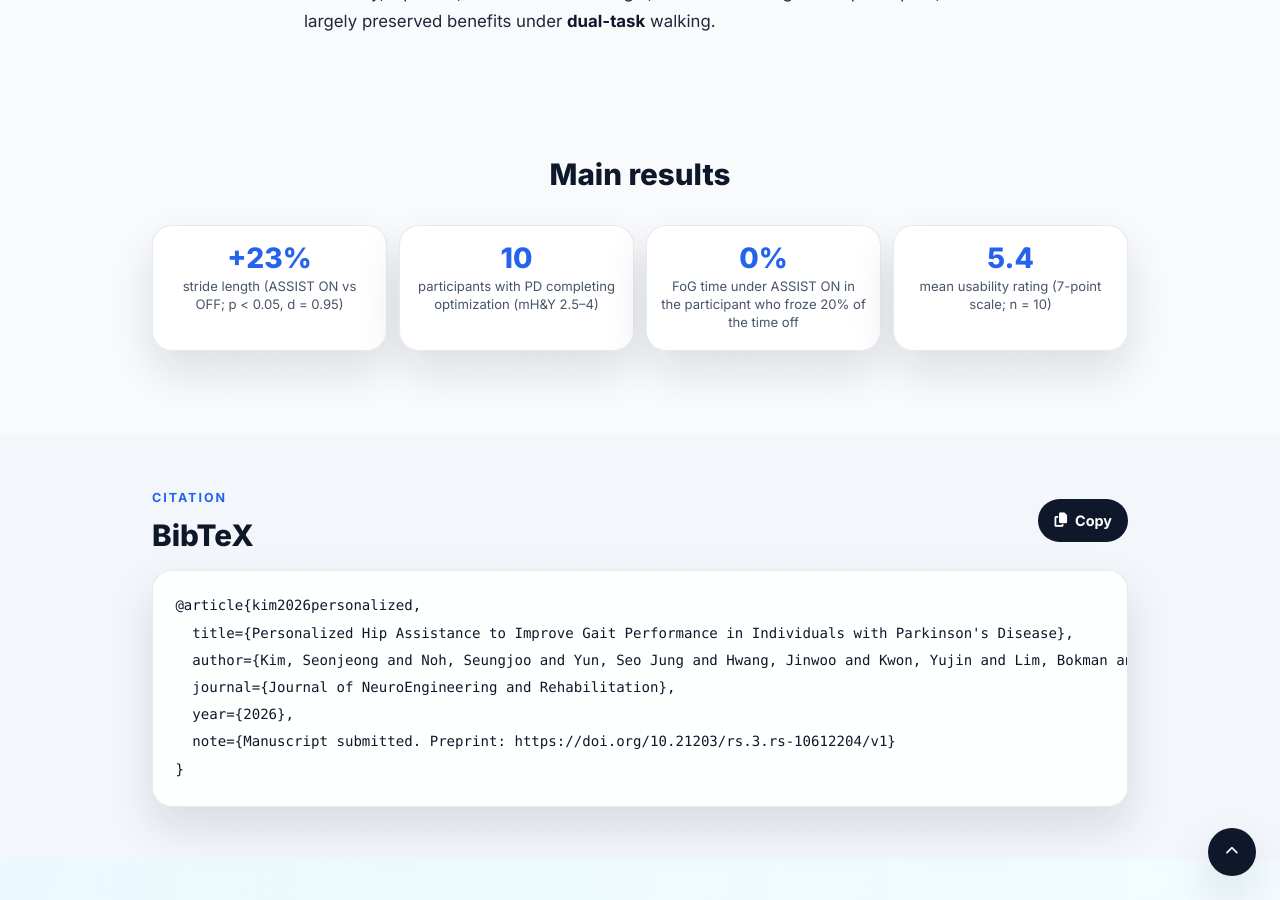
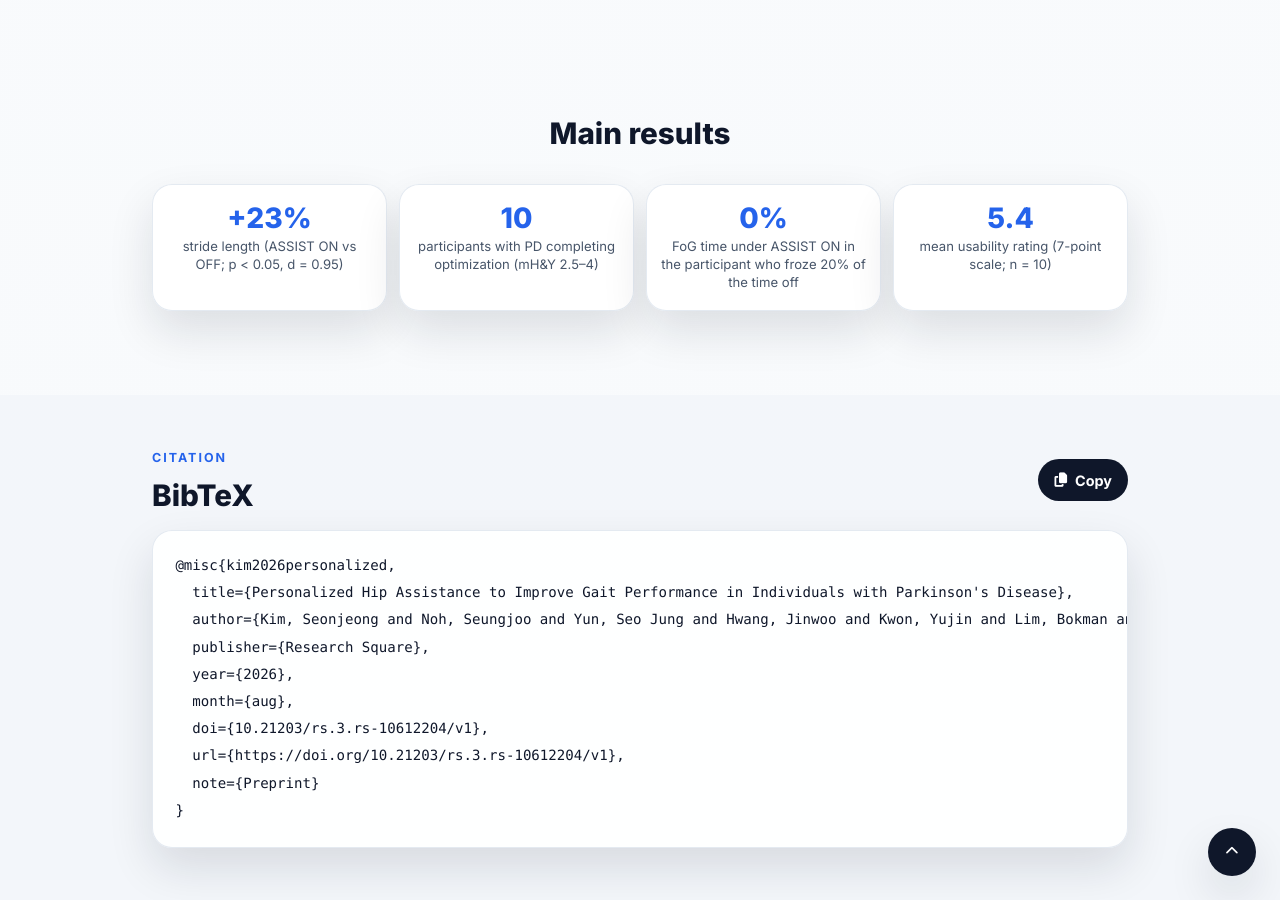
Before and after one commit to luorix1/luorix1.github.io, a Jekyll site: the page built from _publications/2026-personalized-hip-assistance.md, in a window 1280 px wide and 900 px high, scrolled down 7502 px. Built offline with Jekyll 4.4.1, drawn with Linux system fonts in a browser that asks for light colours; some of the changed text lies outside the part shown.

Commit message:
Add bibtex

```diff
--- a/_publications/2026-personalized-hip-assistance.md
+++ b/_publications/2026-personalized-hip-assistance.md
@@ -5,7 +5,6 @@ collection: publications
 category: manuscripts
 permalink: /publications/personalized-hip-assistance/
 date: 2026-08-21
-eyebrow: "Journal of NeuroEngineering and Rehabilitation · Manuscript submitted · Preprint"
 description: "Human-in-the-loop optimization of bilateral hip assistance on the WIM wearable robot increases stride length and improves whole-body gait metrics in individuals with Parkinson’s disease, including under dual-task walking."
 keywords:
   - Parkinson’s disease
@@ -83,15 +82,17 @@ stats:
     label: "mean usability rating (7-point scale; n = 10)"
 
 bibtex: |
-  @article{kim2026personalized,
+  @misc{kim2026personalized,
     title={Personalized Hip Assistance to Improve Gait Performance in Individuals with Parkinson's Disease},
     author={Kim, Seonjeong and Noh, Seungjoo and Yun, Seo Jung and Hwang, Jinwoo and Kwon, Yujin and Lim, Bokman and Lee, Younbaek and Seo, Han Gil and Kim, Keewon and Kim, Jinsoo},
-    journal={Journal of NeuroEngineering and Rehabilitation},
+    publisher={Research Square},
     year={2026},
-    note={Manuscript submitted. Preprint: https://doi.org/10.21203/rs.3.rs-10612204/v1}
+    month={aug},
+    doi={10.21203/rs.3.rs-10612204/v1},
+    url={https://doi.org/10.21203/rs.3.rs-10612204/v1},
+    note={Preprint}
   }
 
-footer_blurb: "This page summarizes the preprint <strong>Personalized Hip Assistance to Improve Gait Performance in Individuals with Parkinson’s Disease</strong> (Research Square / JNER submission). Figures are from the preprint."
 ---
 
 {% include project-pullquote.html
```
Also changed, not shown: _publications/2026-kinematics-joint-moments.md (+0 -1 lines).
